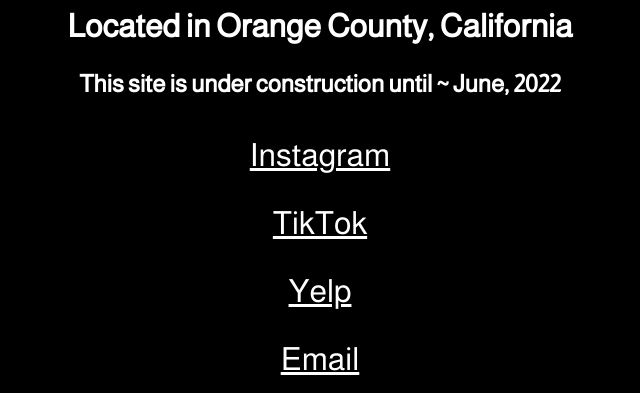
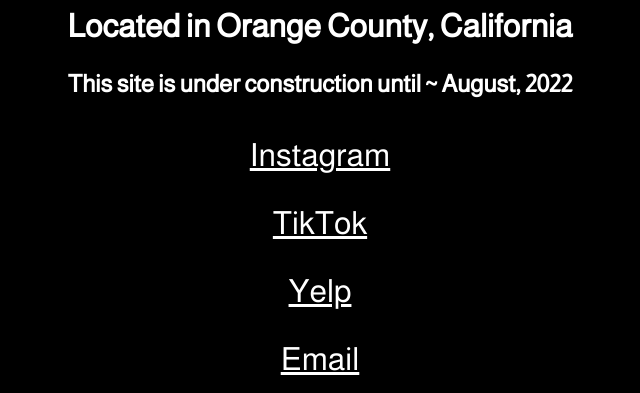
Before and after one commit to CurtisGrayeBabin/steviesDetails, a Gatsby site: page / in a window 1280 px wide. Shown: the part 536-929 px from the top of the page, without its empty margins (320-960 px from the left). Built offline with nearby package versions, Linux system fonts and the light colour scheme; Gatsby itself is replaced by a stand-in of ours.

Commit message:
Update month + remove gatsby icon from /images

```diff
--- a/src/pages/index.js
+++ b/src/pages/index.js
@@ -19,7 +19,7 @@
           <StaticImage src="../images/smallLogo.png" alt="Stevie's Details logo" width={500} height={400} />
           <h2>Located in Orange County, California</h2>
 
-          <h3>This site is under construction until ~ June, 2022</h3>
+          <h3>This site is under construction until ~ August, 2022</h3>
 
 
           <a href="https://www.instagram.com/stevies_details/" target="_blank" rel="noreferrer">Instagram</a>
```
Also changed, not shown: src/images/icon.png (deleted), 1 other file.
